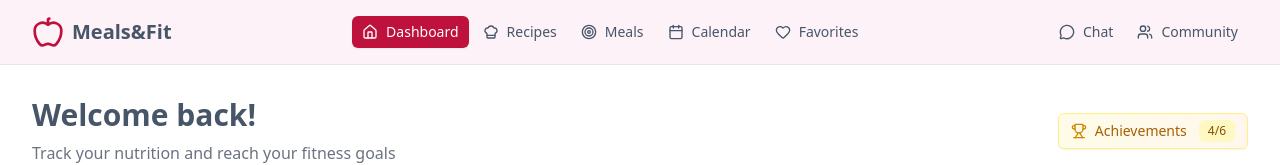
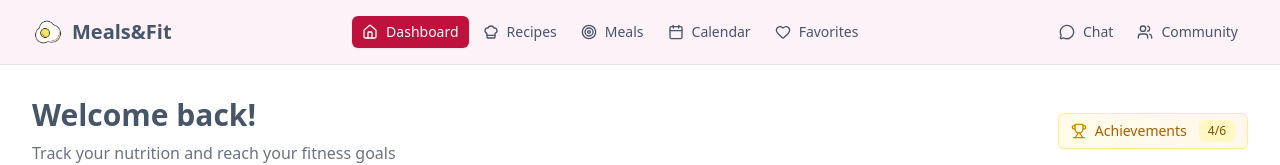
Before and after one commit to SzucsJuan/meals-fit-barreto-szucs, a Next.js app in the folder frontend/: page / in a window 1280 px wide. Shown: the top 165 px of the page. Built offline with nearby package versions, Linux system fonts and the light colour scheme.

Commit message:
Version 0.2.4: Logos implemented

```diff
--- a/frontend/app/layout.tsx
+++ b/frontend/app/layout.tsx
@@ -15,6 +15,9 @@ const geistMono = Geist_Mono({
 export const metadata: Metadata = {
   title: "MealsFit ",
   description: "MealsFit Team",
+  icons: {
+    icon: "/icon/favicon.png",
+  },
 };
 
 export default function RootLayout({
--- a/frontend/components/navigation.tsx
+++ b/frontend/components/navigation.tsx
@@ -1,6 +1,7 @@
 "use client"
 
 import { useState } from "react"
+import Image from "next/image";
 import { usePathname } from "next/navigation"
 import Link from "next/link"
 import { Button } from "@/components/ui/button"
@@ -112,7 +113,7 @@ export default function Navigation() {
       <div className="max-w-7xl mx-auto px-4 sm:px-6 lg:px-8">
         <div className="flex items-center justify-between h-16">
           <Link href="/" className="flex items-center gap-2">
-            <Apple className="h-8 w-8 text-primary" />
+            <Image src="/icon/logo.png" alt="MealsFit Logo" width={32} height={32} />
             <h1 className="text-xl font-bold text-foreground">Meals&amp;Fit</h1>
           </Link>
 
```
Also changed, not shown: frontend/public/icon/favicon.png (added), frontend/public/icon/logo.png (added).
